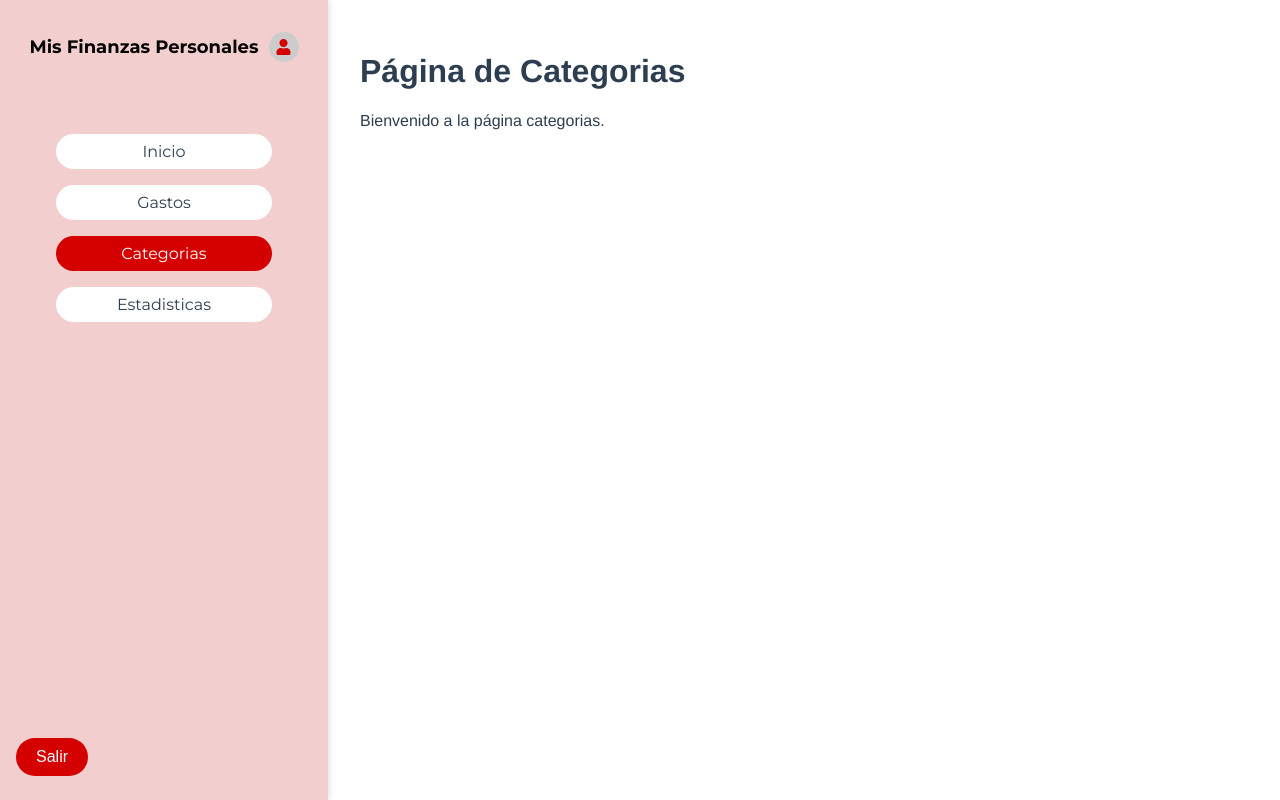
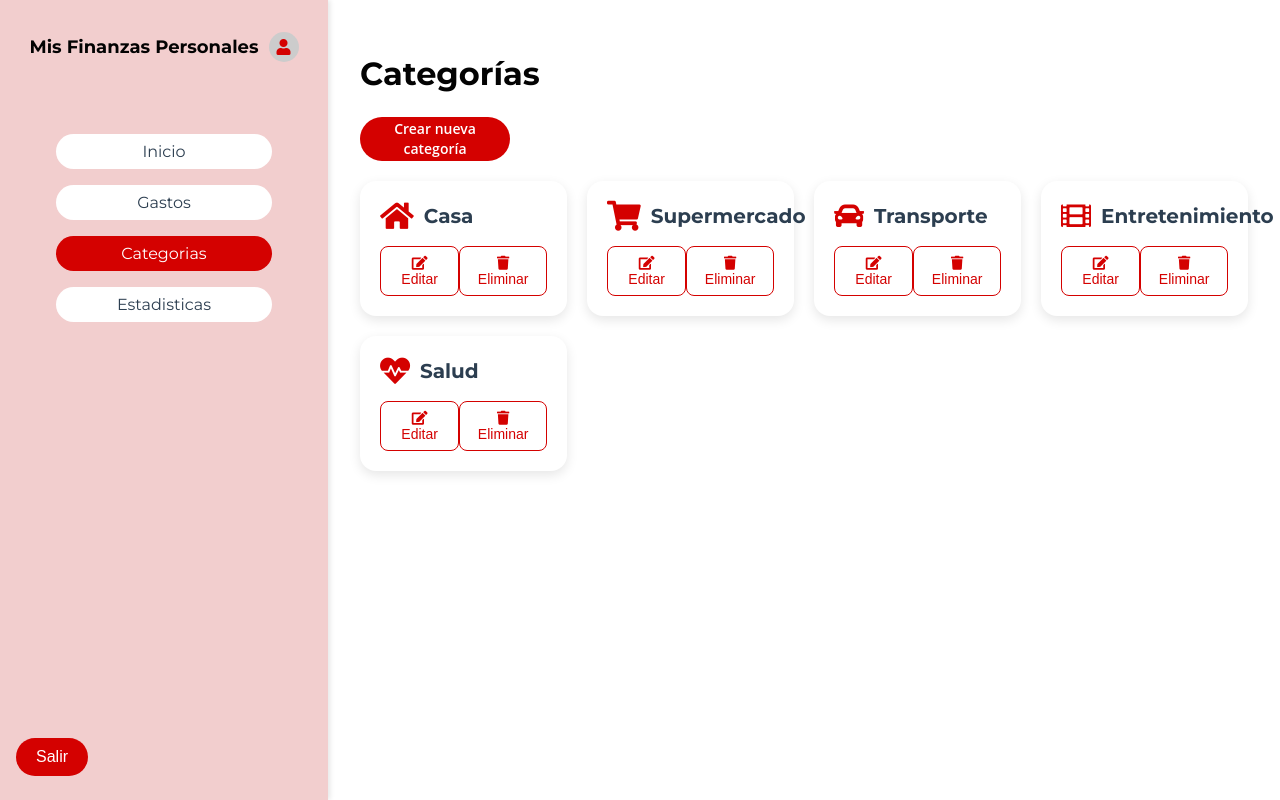
Before and after one commit to nroxDev/gestion-finanzas-personales, a Vue app in the folder frontend/: page /categorias in a window 1280 px wide. Built offline with nearby package versions, Linux system fonts and the light colour scheme.

Commit message:
implementa las páginas de categorias

```diff
--- a/frontend/src/paginas/PaginaCategorias.vue
+++ b/frontend/src/paginas/PaginaCategorias.vue
@@ -2,18 +2,327 @@
   <Plantilla>
     <template #contenido>
       <div>
-        <h1>Página de Categorias</h1>
-        <p>Bienvenido a la página categorias.</p>
+        <h1 class="subtitulo">Categorías</h1>
+        <div class="crear-categoria-contenedor">
+          <BotonFormulario texto="Crear nueva categoría" @click="abrirModal" />
+        </div>
+        <div class="categorias-contenedor">
+          <div v-for="categoria in categorias" :key="categoria.id" class="categoria-card">
+            <div class="categoria-header">
+              <i :class="categoria.icono" class="categoria-icono"></i>
+              <h3>{{ categoria.nombre }}</h3>
+            </div>
+            <div class="categoria-actions">
+              <button @click="editarCategoria(categoria)" class="btn-editar">
+                <i class="fas fa-edit"></i> Editar
+              </button>
+              <button @click="eliminarCategoria(categoria.id)" class="btn-eliminar">
+                <i class="fas fa-trash"></i> Eliminar
+              </button>
+            </div>
+          </div>
+        </div>
+
+        <!-- Modal para crear/editar categoría -->
+        <div v-if="modalVisible" class="modal-overlay" @click.self="cerrarModal">
+          <div class="modal">
+            <h2>{{ esEdicion ? 'Editar Categoría' : 'Crear Nueva Categoría' }}</h2>
+            <form @submit.prevent="guardarCategoria">
+              <label for="nombre">Nombre</label>
+              <input type="text" v-model="categoriaForm.nombre" required />
+
+              <label for="icono">Seleccionar Icono</label>
+              <div class="iconos-grid">
+                <div
+                  v-for="icono in iconosDisponibles"
+                  :key="icono"
+                  class="icono-selector"
+                  :class="{'selected': categoriaForm.icono === icono}"
+                  @click="categoriaForm.icono = icono">
+                  <i :class="icono" class="icono"></i>
+                </div>
+              </div>
+
+              <div class="modal-buttons">
+                <button type="submit" class="btn-guardar">Guardar</button>
+                <button type="button" @click="cerrarModal" class="btn-cancelar">Cancelar</button>
+              </div>
+            </form>
+          </div>
+        </div>
       </div>
     </template>
   </Plantilla>
 </template>
 
 <script>
+import BotonFormulario from '@/components/BotonFormulario.vue';
 import Plantilla from '@/components/PaginaPlantilla.vue';
+import { ref } from 'vue';
 
 export default {
   name: "PaginaCategorias",
-  components: { Plantilla },
+  components: { Plantilla, BotonFormulario },
+  setup() {
+    // Lista de iconos disponibles (FontAwesome)
+    const iconosDisponibles = ref([
+  'fas fa-home', 'fas fa-shopping-cart', 'fas fa-car', 'fas fa-film', 'fas fa-heartbeat',
+  'fas fa-laptop', 'fas fa-bicycle', 'fas fa-users', 'fas fa-utensils', 'fas fa-sun',
+  'fas fa-plane', 'fas fa-cogs', 'fas fa-archive', 'fas fa-paint-brush', 'fas fa-apple-alt',
+  'fas fa-mobile-alt', 'fas fa-cloud', 'fas fa-tree', 'fas fa-dumbbell', 'fas fa-book',
+  'fas fa-bed', 'fas fa-briefcase', 'fas fa-coffee', 'fas fa-headphones', 'fas fa-glass-martini',
+  'fas fa-lightbulb', 'fas fa-trophy', 'fas fa-calendar-alt', 'fas fa-pencil-alt', 'fas fa-map-marker-alt',
+  'fas fa-clock', 'fas fa-credit-card', 'fas fa-luggage-cart', 'fas fa-wifi', 'fas fa-search'
+])
+
+    // Lista de categorías con nombre, icono y id
+    const categorias = ref([
+      { id: 1, nombre: "Casa", icono: "fas fa-home" },
+      { id: 2, nombre: "Supermercado", icono: "fas fa-shopping-cart" },
+      { id: 3, nombre: "Transporte", icono: "fas fa-car" },
+      { id: 4, nombre: "Entretenimiento", icono: "fas fa-film" },
+      { id: 5, nombre: "Salud", icono: "fas fa-heartbeat" }
+    ]);
+
+    const modalVisible = ref(false);
+    const esEdicion = ref(false);
+    const categoriaForm = ref({
+      id: null,
+      nombre: '',
+      icono: ''
+    });
+
+    const eliminarCategoria = (id) => {
+      categorias.value = categorias.value.filter(categoria => categoria.id !== id);
+    };
+
+    const abrirModal = () => {
+      modalVisible.value = true;
+      esEdicion.value = false;
+      categoriaForm.value = {
+        id: null,
+        nombre: '',
+        icono: ''
+      };
+    };
+
+    const editarCategoria = (categoria) => {
+      modalVisible.value = true;
+      esEdicion.value = true;
+      categoriaForm.value = { ...categoria };
+    };
+
+    const cerrarModal = () => {
+      modalVisible.value = false;
+    };
+
+    const guardarCategoria = () => {
+      if (esEdicion.value) {
+        // Editar categoría
+        const index = categorias.value.findIndex(c => c.id === categoriaForm.value.id);
+        if (index !== -1) {
+          categorias.value[index] = { ...categoriaForm.value };
+        }
+      } else {
+        // Crear nueva categoría
+        categoriaForm.value.id = Date.now();
+        categorias.value.push({ ...categoriaForm.value });
+      }
+      cerrarModal();
+    };
+
+    return {
+      categorias,
+      eliminarCategoria,
+      abrirModal,
+      editarCategoria,
+      modalVisible,
+      cerrarModal,
+      categoriaForm,
+      esEdicion,
+      guardarCategoria,
+      iconosDisponibles
+    };
+  }
 };
 </script>
+
+<style scoped>
+.subtitulo {
+  color: #030303;
+  font-size: 32px;
+  font-family: "Montserrat";
+  font-weight: 700;
+  line-height: 42px;
+}
+
+.crear-categoria-contenedor {
+  display: flex;
+  align-items: flex-end;
+  justify-content: flex-start;
+  margin: 20px;
+  margin-left: 0px;
+  max-width: 150px;
+}
+
+.categorias-contenedor {
+  display: grid;
+  grid-template-columns: repeat(auto-fill, minmax(200px, 1fr));
+  gap: 20px;
+  margin-top: 20px;
+}
+
+.categoria-card {
+  background-color: #fff;
+  border-radius: 16px;
+  padding: 20px;
+  box-shadow: 0px 4px 12px rgba(0, 0, 0, 0.1);
+  transition: transform 0.3s ease, box-shadow 0.3s ease;
+}
+
+.categoria-card:hover {
+  transform: translateY(-5px);
+  box-shadow: 0px 10px 20px rgba(0, 0, 0, 0.15);
+}
+
+.categoria-header {
+  display: flex;
+  align-items: center;
+  gap: 10px;
+}
+
+.categoria-icono {
+  font-size: 30px;
+  color: #d40100;
+}
+
+.categoria-card h3 {
+  font-size: 20px;
+  font-family: "Montserrat";
+  font-weight: 600;
+  margin: 0;
+}
+
+.categoria-actions {
+  display: flex;
+  justify-content: space-between;
+  margin-top: 15px;
+}
+
+.btn-editar,
+.btn-eliminar {
+  background-color: transparent;
+  border: 1px solid #d40100;
+  color: #d40100;
+  padding: 8px 16px;
+  border-radius: 8px;
+  cursor: pointer;
+  font-size: 14px;
+  transition: background-color 0.3s, color 0.3s;
+}
+
+.btn-editar:hover,
+.btn-eliminar:hover {
+  background-color: #d40100;
+  color: white;
+}
+
+.modal-overlay {
+  position: fixed;
+  top: 0;
+  left: 0;
+  right: 0;
+  bottom: 0;
+  background: rgba(0, 0, 0, 0.5);
+  display: flex;
+  justify-content: center;
+  align-items: center;
+}
+
+.modal {
+  background: white;
+  padding: 20px;
+  border-radius: 24px;
+  width: 300px;
+}
+
+.modal h2 {
+  font-size: 20px;
+  margin-bottom: 20px;
+}
+
+.modal form {
+  display: flex;
+  flex-direction: column;
+}
+
+.modal label {
+  margin-bottom: 5px;
+}
+
+.modal input,
+.modal select {
+  margin-bottom: 15px;
+  padding: 8px;
+  font-size: 16px;
+  border-radius: 4px;
+  border: 1px solid #ccc;
+}
+
+.iconos-grid {
+  display: grid;
+  grid-template-columns: repeat(auto-fill, minmax(50px, 1fr));
+  gap: 10px;
+  margin-bottom: 20px;
+}
+
+.icono-selector {
+  display: flex;
+  justify-content: center;
+  align-items: center;
+  border: 1px solid #ccc;
+  border-radius: 8px;
+  padding: 10px;
+  cursor: pointer;
+  transition: transform 0.3s ease, border 0.3s ease;
+}
+
+.icono-selector:hover {
+  transform: scale(1.1);
+  border-color: #d40100;
+}
+
+.selected {
+  background-color: #d40100;
+  color: white;
+}
+
+.modal-buttons {
+  display: flex;
+  justify-content: space-between;
+  gap: 10px;
+}
+
+.modal button {
+  background-color: #d40100;
+  color: white;
+  border: none;
+  padding: 10px;
+  border-radius: 24px;
+  cursor: pointer;
+  font-size: 16px;
+  transition: background-color 0.3s ease;
+}
+
+.modal button[type="button"] {
+  background-color: #ccc;
+}
+
+.modal button:hover {
+  background-color: #b30000;
+}
+
+.modal button[type="button"]:hover {
+  background-color: #999;
+}
+</style>
```
